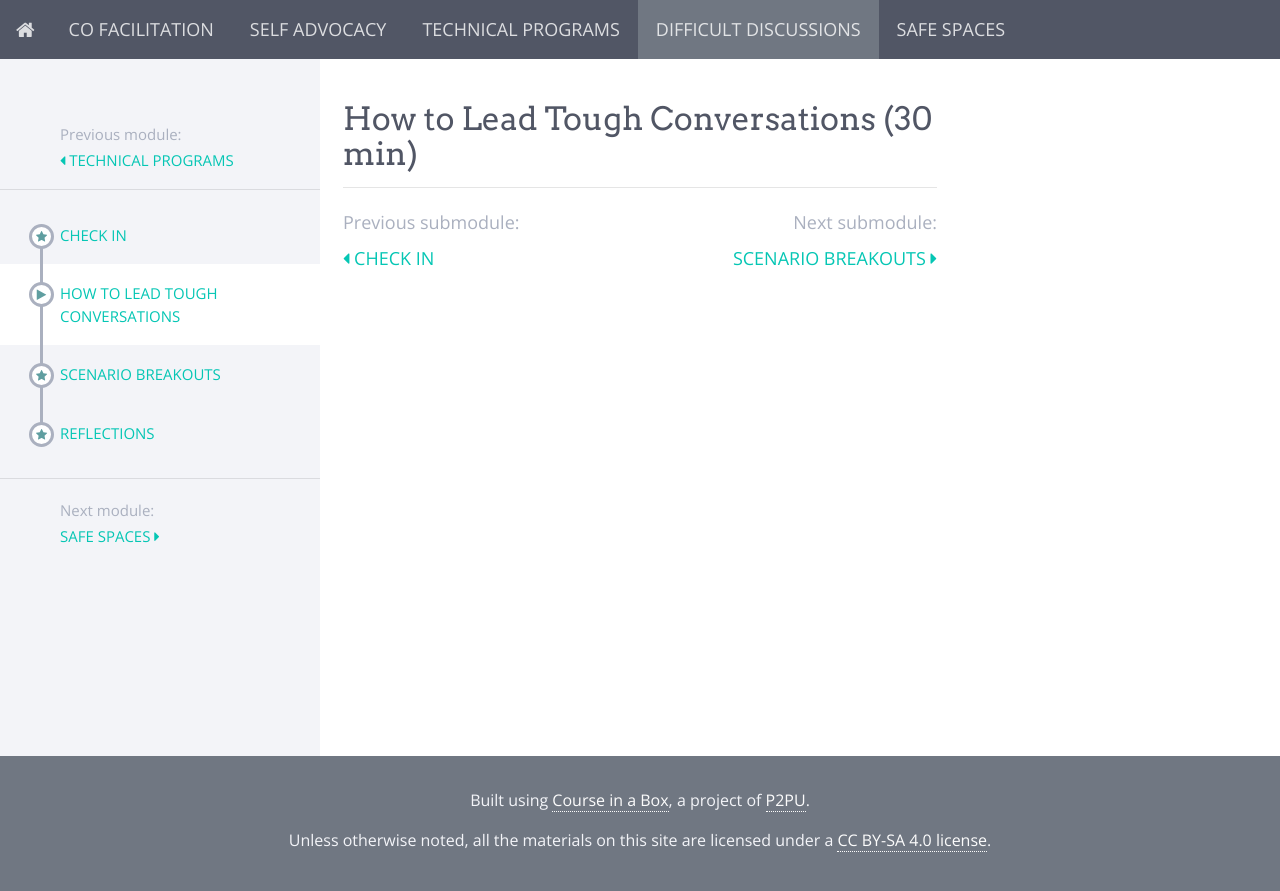
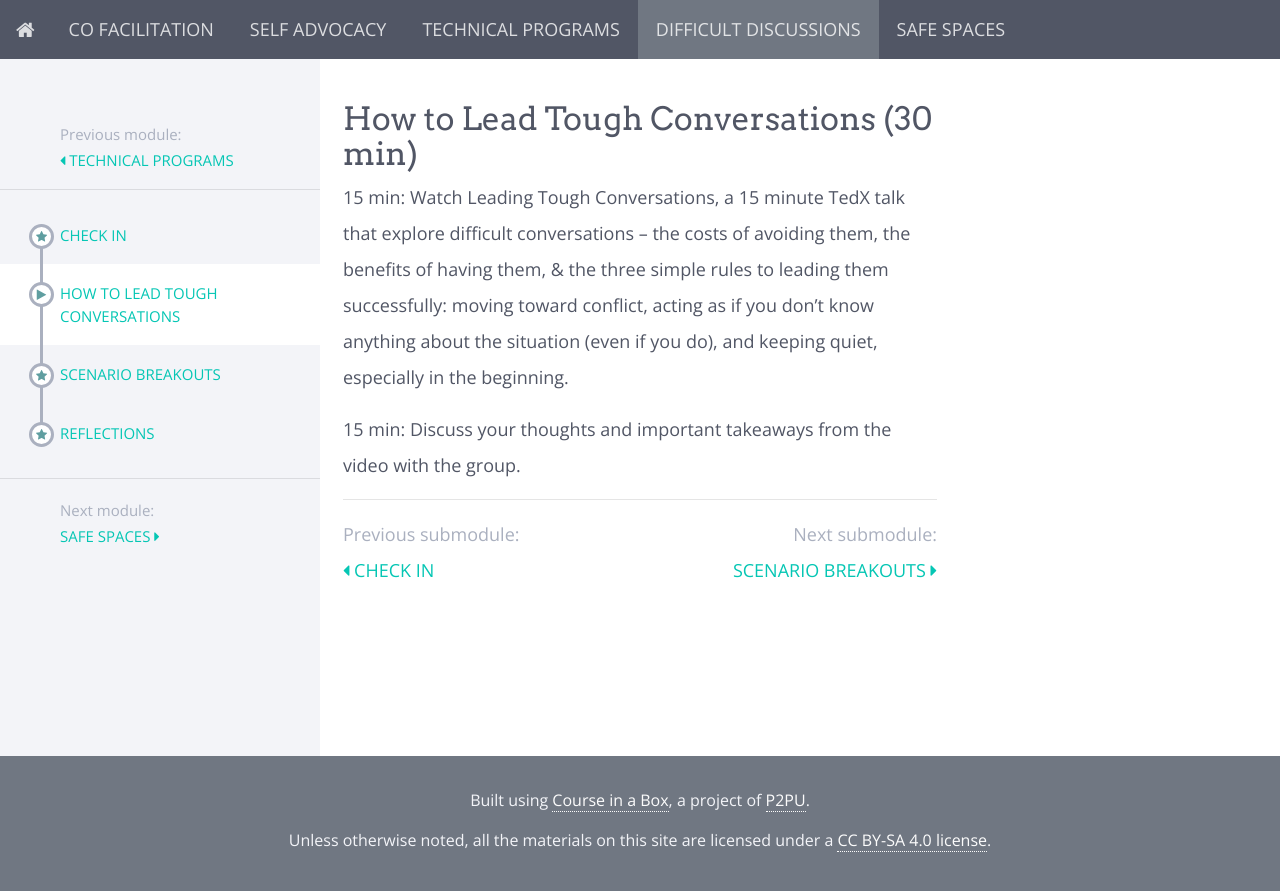
Before and after one commit to p2pu/advanced-facilitation, a Jekyll site: the page built from modules/Difficult-Discussions/_posts/2000-01-02-tough-conversations.md, in a window 1280 px wide. Shown: the top 891 px of the page. Built offline with Jekyll 4.4.1, drawn with Linux system fonts in a browser that asks for light colours; nearby versions of some CDN libraries.

Commit message:
Update 2000-01-02-tough-conversations.md

```diff
--- a/modules/Difficult-Discussions/_posts/2000-01-02-tough-conversations.md
+++ b/modules/Difficult-Discussions/_posts/2000-01-02-tough-conversations.md
@@ -3,3 +3,7 @@ title: How to Lead Tough Conversations
 ---
 
 ## How to Lead Tough Conversations (30 min)
+
+15 min: Watch Leading Tough Conversations, a 15 minute TedX talk that explore difficult conversations -- the costs of avoiding them, the benefits of having them, & the three simple rules to leading them successfully: moving toward conflict, acting as if you don’t know anything about the situation (even if you do), and keeping quiet, especially in the beginning.
+
+15 min: Discuss your thoughts and important takeaways from the video with the group.
```
